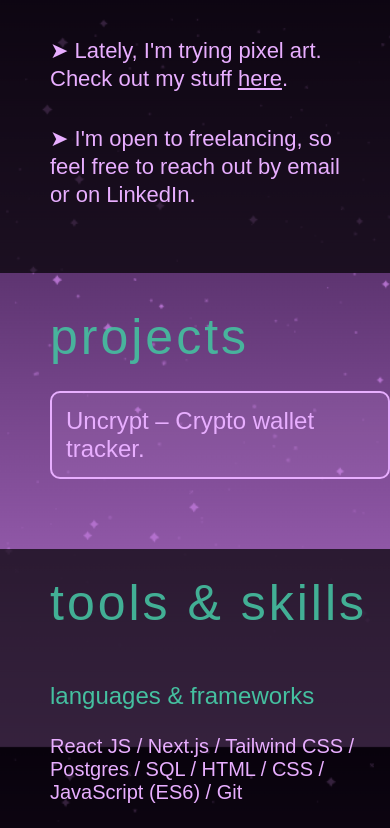
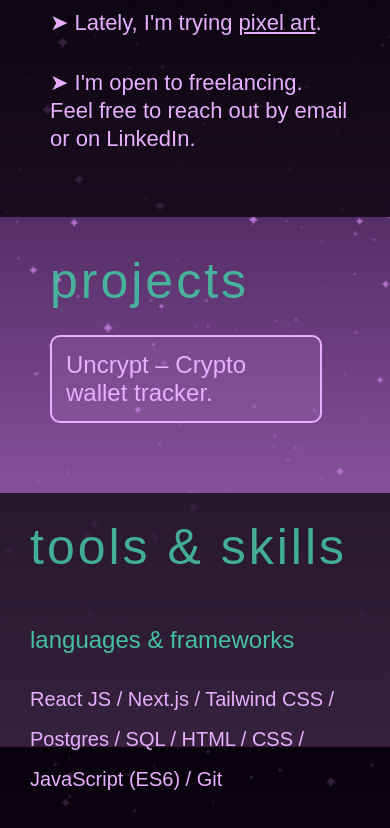
Before and after one commit to solenedel/portfolio, a React (Create React App) app: page / in a window 390 px wide. Shown: the part 941-1769 px from the top of the page. Built offline with nearby package versions, Linux system fonts and the light colour scheme; a web font is replaced by a local one.

Commit message:
mobile styling

```diff
--- a/src/components/new/Contact.jsx
+++ b/src/components/new/Contact.jsx
@@ -8,7 +8,7 @@ import fivver from '../../images/fivver.png';
 function Contact() {
   return (
     <footer className="contact-section">
-      <h2 className="subheading">contact me</h2>
+      <h2 className="subheading">contact</h2>
       <div className="contactIcons">
         <a
           href="https://www.linkedin.com/in/solene-delumeau"
--- a/src/components/new/Header.jsx
+++ b/src/components/new/Header.jsx
@@ -19,26 +19,24 @@ const Header = () => {
               <img className="photo" src={dp} alt="me" />
             </div>
             <ul className="aboutText">
-              <li>
-                ➤ 1+ year of startup experience, mainly front-end development.
-              </li>
+              <li>➤ 1+ year of startup experience, mainly front-end.</li>
               <li>
                 ➤ I've lived in France, Japan, China, Singapore and Canada.
               </li>
               <li>
-                ➤ Lately, I'm trying pixel art. Check out my stuff{' '}
+                ➤ Lately, I'm trying{' '}
                 <a
                   className="igLink"
                   target="_blank"
                   href="https://www.artstation.com/mezanote"
                   rel="noreferrer">
-                  here
+                  pixel art
                 </a>
                 .
               </li>
               <li>
-                ➤ I'm open to freelancing, so feel free to reach out by email or
-                on LinkedIn.
+                ➤ I'm open to freelancing. Feel free to reach out by email or on
+                LinkedIn.
               </li>
             </ul>
           </div>
--- a/src/components/styled/GlobalStyles.style.js
+++ b/src/components/styled/GlobalStyles.style.js
@@ -133,9 +133,6 @@ export const GlobalStyles = createGlobalStyle`
       a {
         text-decoration: none;
 
-
-
-
         .contactIcon {
           color: black;
 
@@ -203,12 +200,50 @@ export const GlobalStyles = createGlobalStyle`
       width: 70%;
     }
 
+    .projects {
+      width: 80%;
+    }
+
+    .tools-section {
+      padding: 0;
+      padding-left: 30px;
+      padding-right: 30px;
+      padding-bottom: 40px;
+
+      p {
+        line-height: 2;
+      }
+
+      h4.software {
+        margin-top: 40px;
+      }
+    }
+
+    .contact-section {
+      padding: 0;
+      padding-left:18px;
+      padding-right: 18px;
+      margin-top: 10px;
+
+      .subheading {
+        width: 50%;
+        margin-bottom: 15px;
+        margin-top: 0px;
+      }
+
+
+    .contactIcons {
+        margin-left: 0;
+        font-size: 40px;
+
+    }
+  }
+
     .about-me {
       padding: 0;
       padding-bottom: 32px;
 
       .subheading {
-
         text-align: center;
       }
 
```
